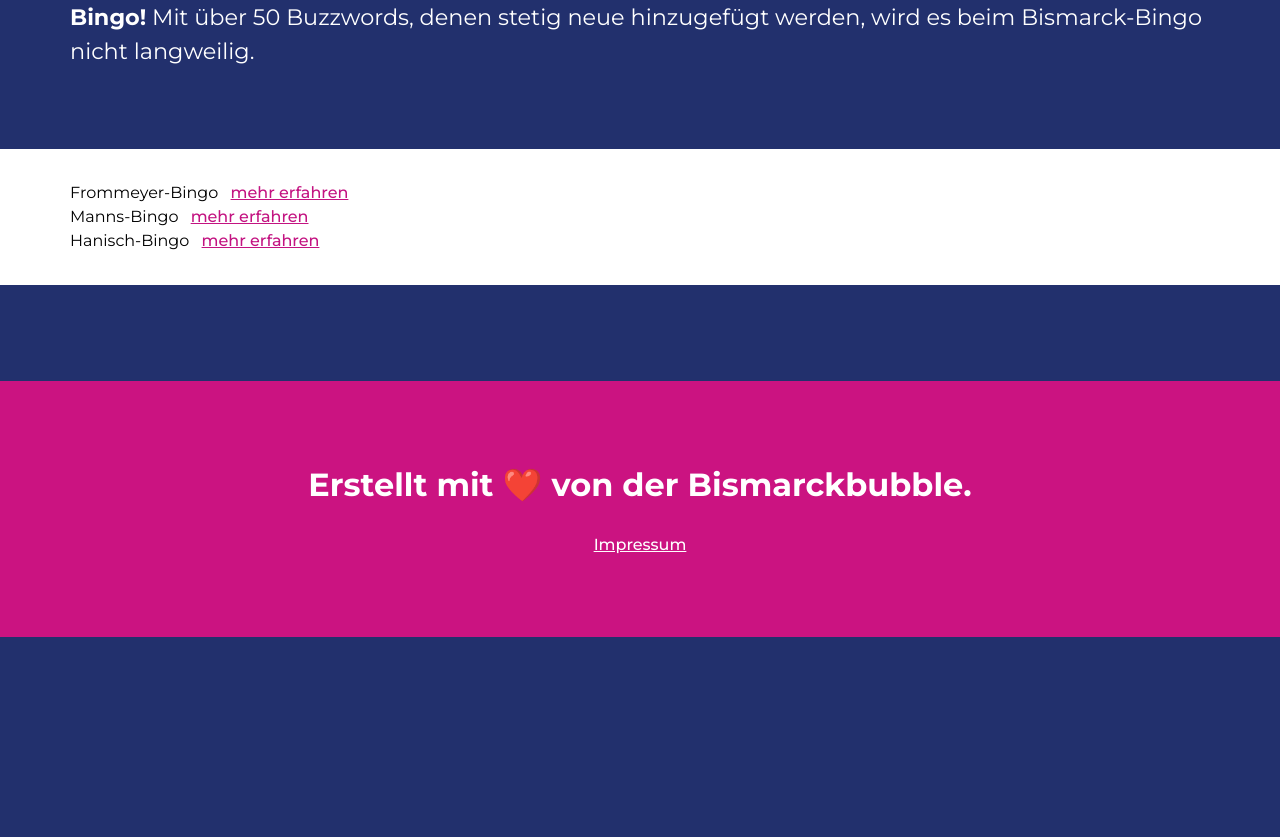
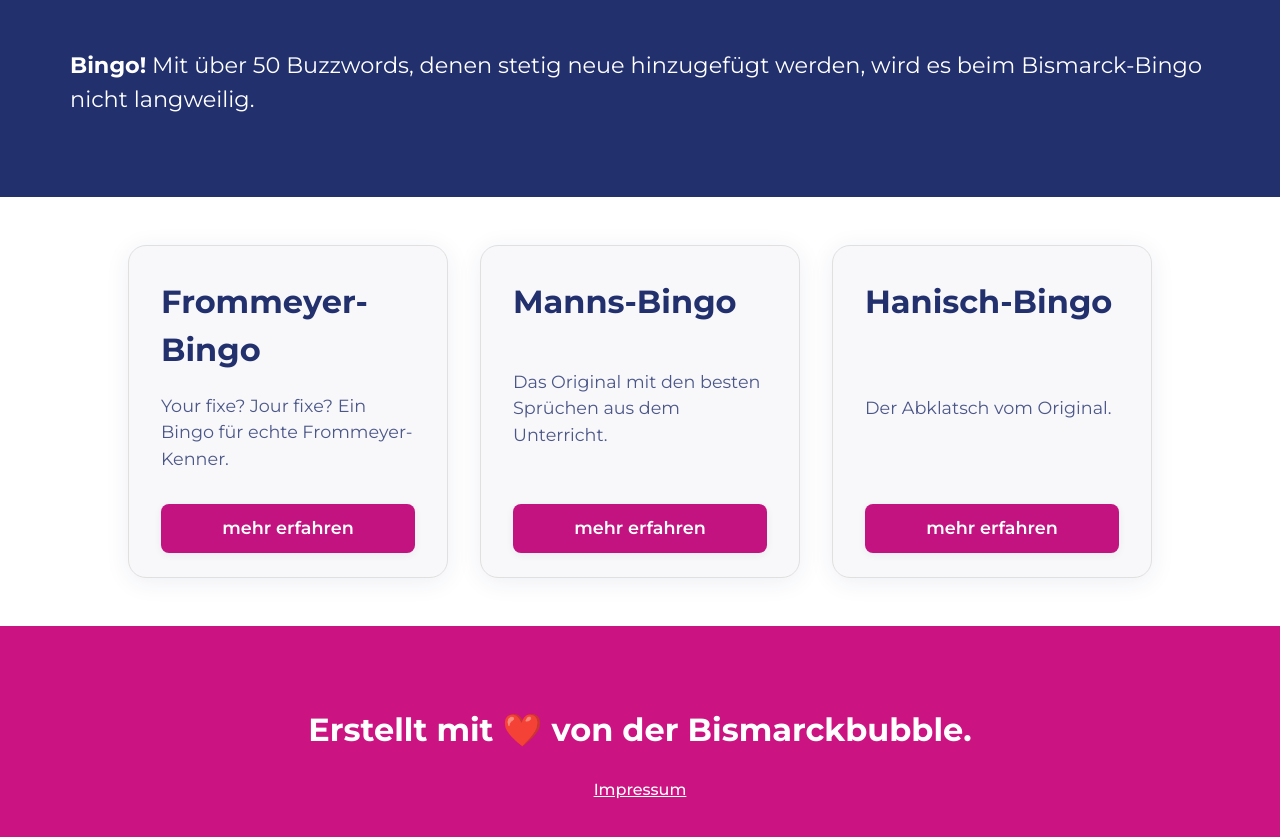
Before and after one commit to lflorian/bismarckbubble, a website: page index.html in a window 1280 px wide. Shown: the part 565-1402 px from the top of the page. Before the commit the page ends 1202 px from the top, so only its background shows below. Drawn offline with Linux system fonts and the light colour scheme.

Commit message:
card view

```diff
--- a/index.html
+++ b/index.html
@@ -14,7 +14,7 @@
   <style>
     @media (max-width: 600px) {
       .main-heading {
-        font-size: 2.5rem !important;
+        font-size: 6rem !important;
         line-height: 1.1 !important;
         margin-top: 2rem !important;
       }
@@ -25,13 +25,82 @@
         font-size: 1rem !important;
       }
     }
+    @media (min-width: 601px) {
+      .main-heading {
+        font-size: 12rem !important;
+        line-height: 0.85 !important;
+        margin-top: 20vh !important;
+      }
+    }
+    .main-heading {
+      padding-bottom: 36px;
+      padding-top: 12px;
+      overflow: hidden;
+    }
+    @media (max-width: 900px) {
+      .bingo-cards {
+        flex-direction: column;
+        gap: 1.5rem;
+      }
+    }
+    .bingo-cards {
+      display: flex;
+      flex-direction: row;
+      gap: 2rem;
+      justify-content: center;
+      align-items: stretch;
+      margin-top: 2rem;
+      margin-bottom: 2rem;
+      flex-wrap: wrap;
+    }
+    .bingo-card {
+      background: #f8f8fa;
+      border-radius: 18px;
+      box-shadow: 0 4px 24px 0 rgba(34,48,109,0.08);
+      padding: 2rem 2rem 1.5rem 2rem;
+      min-width: 240px;
+      max-width: 320px;
+      flex: 1 1 260px;
+      display: flex;
+      flex-direction: column;
+      align-items: flex-start;
+      justify-content: space-between;
+      border: 1px solid #e0e0e0;
+    }
+    .bingo-card-title {
+      font-size: 2rem;
+      font-weight: 700;
+      color: #22306d;
+      margin-bottom: 1.2rem;
+    }
+    .bingo-card-btn {
+      margin-top: 2rem;
+      background: #c31381;
+      color: #fff;
+      border: none;
+      border-radius: 8px;
+      padding: 0.7rem 1.6rem;
+      font-size: 1.1rem;
+      font-weight: 600;
+      cursor: pointer;
+      transition: background 0.2s;
+      text-decoration: none;
+      display: block;
+      width: 100%;
+      box-sizing: border-box;
+      box-shadow: 0 2px 8px 0 rgba(34,48,109,0.06);
+      text-align: center;
+    }
+    .bingo-card-btn:hover {
+      background: #a0106a;
+    }
   </style>
 </head>
 <body style="background-color: #22306d; font-family: 'Montserrat', sans-serif;">
 
 <div class = "main-container" style="max-width: 1140px; margin: 0 auto; padding: 2rem 0rem 2rem 0rem">
 
-    <div class = "main-heading" style="display: flex; flex-direction: column; align-items: stretch; color: white; font-size: 12rem; line-height: 0.85; font-weight: 700; margin-top: 20vh;">
+    <div class = "main-heading" style="display: flex; flex-direction: column; align-items: stretch; color: white; line-height: 0.85; font-weight: 700; margin-top: 20vh;">
       <span style="text-align: left;">Bismarck-</span>
       <span style="text-align: right;">Bingo</span>
     </div>
@@ -46,25 +115,26 @@
 </div>
 
 <div style="background-color: white">
-    <div style="max-width: 1140px; margin: 0 auto; padding: 2rem 0rem 2rem 0rem">
-        <div>
-            <span>Frommeyer-Bingo</span>
-            <a href="/boards/frommeyer.html" style="color: #c31381; text-decoration: underline; font-weight: 500; margin-left: 0.5rem;">mehr erfahren</a>
-        </div>
-
-        <div>
-            <span>Manns-Bingo</span>
-            <a href="/boards/manns.html" style="color: #c31381; text-decoration: underline; font-weight: 500; margin-left: 0.5rem;">mehr erfahren</a>
-        </div>
-
-        <div>
-            <span>Hanisch-Bingo</span>
-            <a href="/boards/hanisch.html" style="color: #c31381; text-decoration: underline; font-weight: 500; margin-left: 0.5rem;">mehr erfahren</a>
-        </div>
+    <div class="bingo-cards" style="max-width: 1140px; margin: 0 auto; padding: 3rem 0rem 3rem 0rem">
+      <div class="bingo-card">
+        <div class="bingo-card-title">Frommeyer-Bingo</div>
+        <div style="color: #22306d; opacity: 0.8; font-size: 1.1rem;">Your fixe? Jour fixe? Ein Bingo für echte Frommeyer-Kenner.</div>
+        <a class="bingo-card-btn" href="/boards/frommeyer.html">mehr erfahren</a>
+      </div>
+      <div class="bingo-card">
+        <div class="bingo-card-title">Manns-Bingo</div>
+        <div style="color: #22306d; opacity: 0.8; font-size: 1.1rem;">Das Original mit den besten Sprüchen aus dem Unterricht.</div>
+        <a class="bingo-card-btn" href="/boards/manns.html">mehr erfahren</a>
+      </div>
+      <div class="bingo-card">
+        <div class="bingo-card-title">Hanisch-Bingo</div>
+        <div style="color: #22306d; opacity: 0.8; font-size: 1.1rem;">Der Abklatsch vom Original.</div>
+        <a class="bingo-card-btn" href="/boards/hanisch.html">mehr erfahren</a>
+      </div>
     </div>
 </div>
 
-<footer style="background: rgb(203, 19, 129); color: white; display: flex; flex-direction: column; justify-content: center; align-items: center; text-align: center; padding: 1.5rem 0; font-size: 1.1rem; font-weight: 500; margin-top: 6rem; height: 256px">
+<footer style="background: rgb(203, 19, 129); color: white; display: flex; flex-direction: column; justify-content: center; align-items: center; text-align: center; padding: 1.5rem 0rem; font-size: 1.1rem; font-weight: 500; margin-top: 0rem; height: 256px">
   <div style="font-size: 2rem; font-weight: 700;">Erstellt mit ❤️ von der Bismarckbubble.</div>
   <a href="/impressum" style="color: white; text-decoration: underline; font-size: 1rem; margin-top: 1.5rem;">Impressum</a>
 </footer>
```
